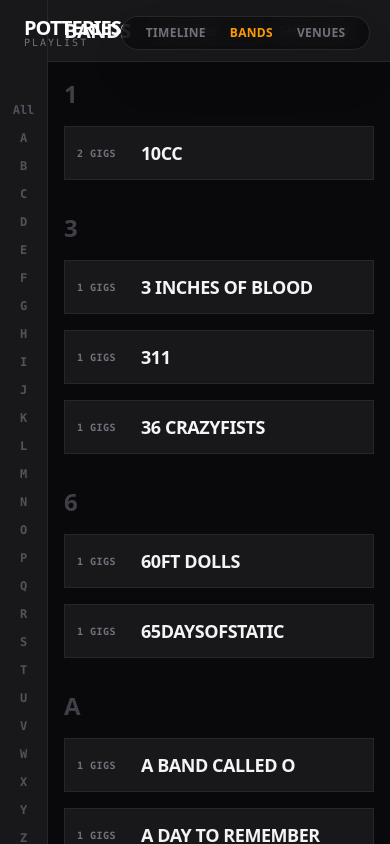
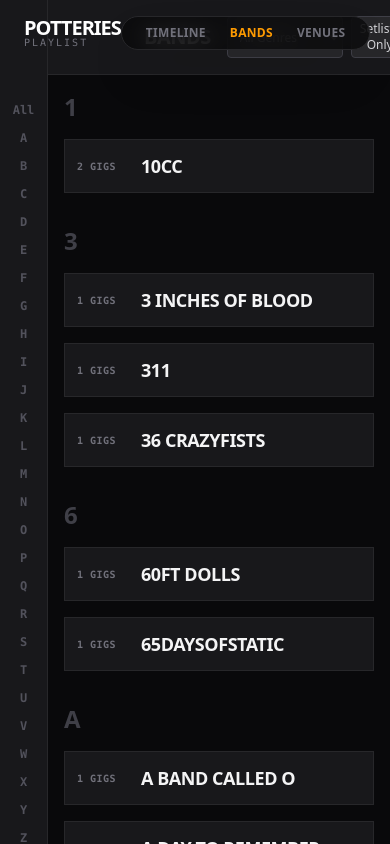
Before and after one commit to elksie5000/potteries-playlist, a SvelteKit app: page /bands in a window 390 px wide. Built offline with nearby package versions, Linux system fonts and the light colour scheme.

Commit message:
UI Fix: Resolve header collision on Bands page by adding padding to clear logo

```diff
--- a/src/routes/bands/+page.svelte
+++ b/src/routes/bands/+page.svelte
@@ -99,7 +99,7 @@
 		<header
 			class="flex-shrink-0 bg-zinc-900 border-b border-zinc-800 p-4 flex items-center justify-between z-10"
 		>
-			<div class="flex items-center gap-4">
+			<div class="flex items-center gap-4 pl-20 md:pl-0">
 				<h1 class="text-xl font-black text-zinc-100 uppercase tracking-tight">Bands</h1>
 				<div class="flex gap-2">
 					<select
```
